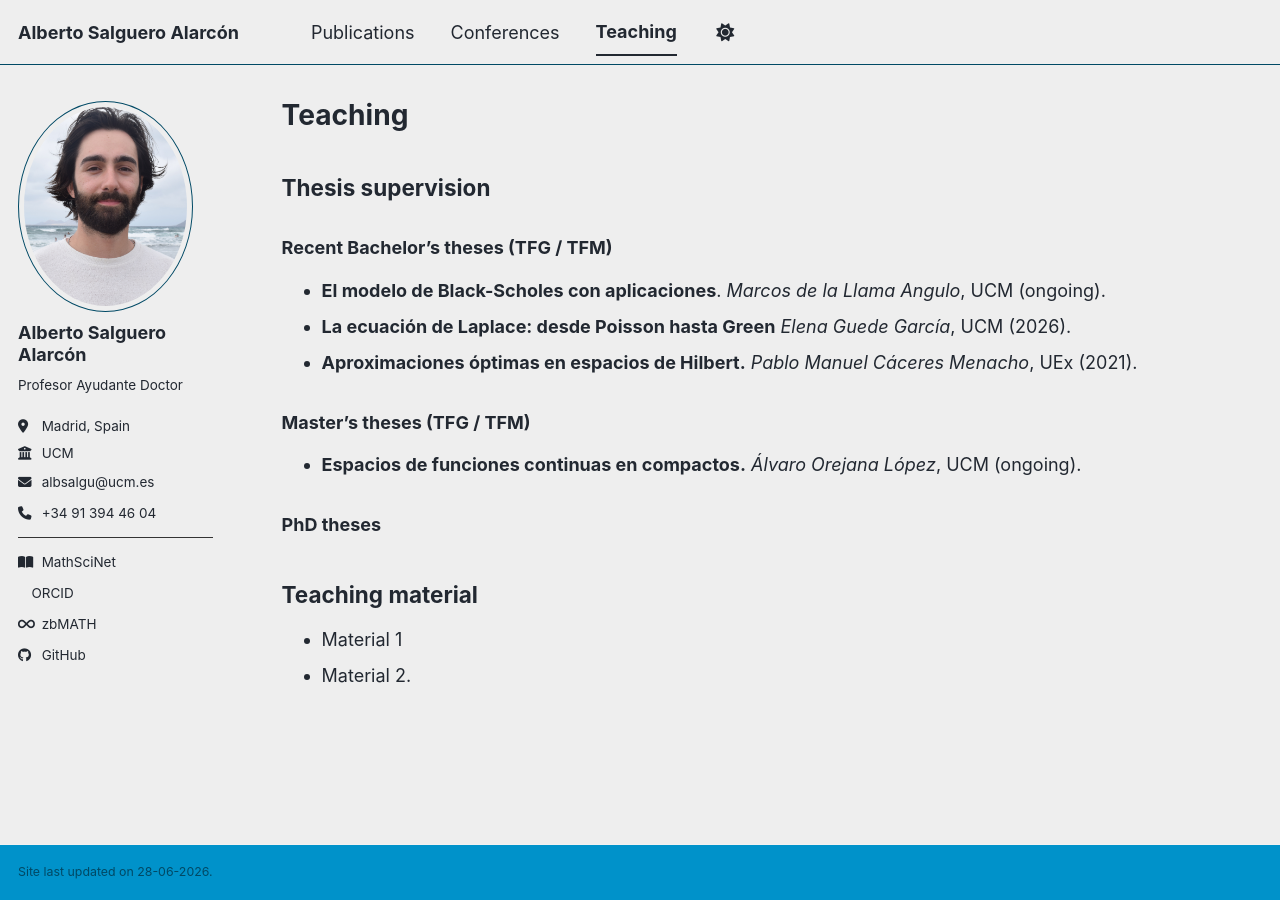
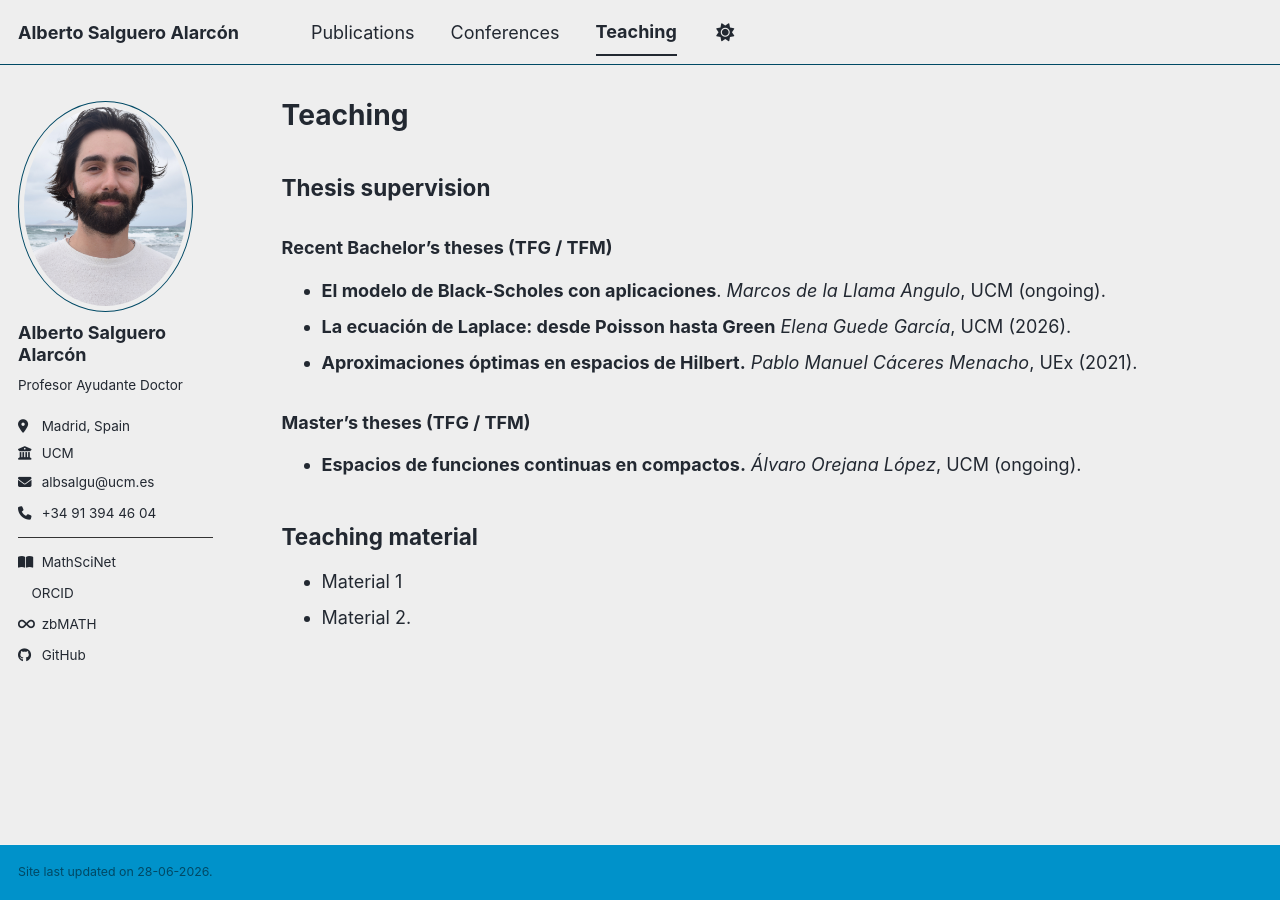
Before and after one commit to salgueroalarcon/salgueroalarcon.github.io, a Jekyll site: the page built from _pages/teaching.md, in a window 1280 px wide. Built offline with Jekyll 4.4.1, drawn with Linux system fonts in a browser that asks for light colours; a style sheet for code colours, icons or effects is not loaded.

Commit message:
Remove PhD theses section from teaching.md
Removed PhD theses section from teaching page.

```diff
--- a/_pages/teaching.md
+++ b/_pages/teaching.md
@@ -16,9 +16,6 @@ author_profile: true
 ### Master's theses (TFG / TFM)
 - **Espacios de funciones continuas en compactos.** *Álvaro Orejana López*, UCM (ongoing).
 
-### PhD theses
-
-
 ## Teaching material
 - Material 1
 - Material 2.
```
